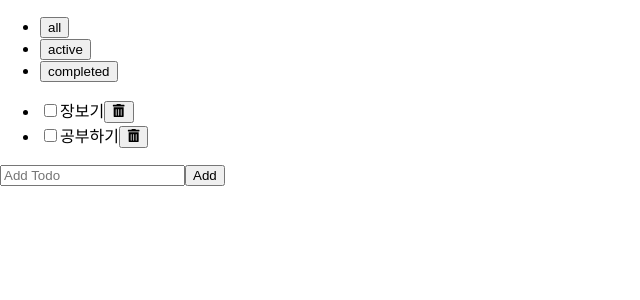
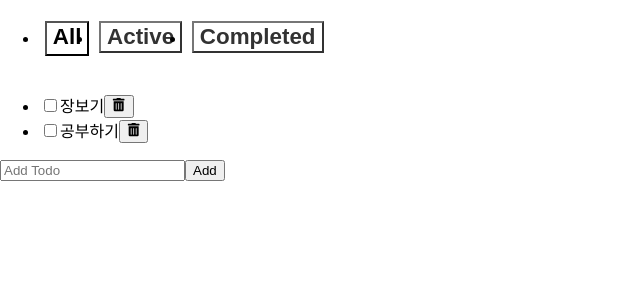
Before and after one commit to pyeong777/React18, a React (Create React App) app: page / in a window 1280 px wide. Shown: the top 300 px of the page, without its empty margins (0-640 px from the left). Built offline with nearby package versions, Linux system fonts and the light colour scheme.

Commit message:
Modify: className and filter

```diff
--- a/src/components/Header/Header.jsx
+++ b/src/components/Header/Header.jsx
@@ -1,10 +1,19 @@
+import styles from "./Header.module.css";
+
 export default function Header({ filters, filter, onFilterChange }) {
   return (
-    <header>
-      <ul>
+    <header className={styles.header}>
+      <ul className={styles.filters}>
         {filters.map((item, index) => (
           <li key={index}>
-            <button onClick={() => onFilterChange(item)}>{item}</button>
+            <button
+              className={`${styles.filter} ${
+                filter === item && styles.selected
+              }`}
+              onClick={() => onFilterChange(item)}
+            >
+              {item}
+            </button>
           </li>
         ))}
       </ul>
```
